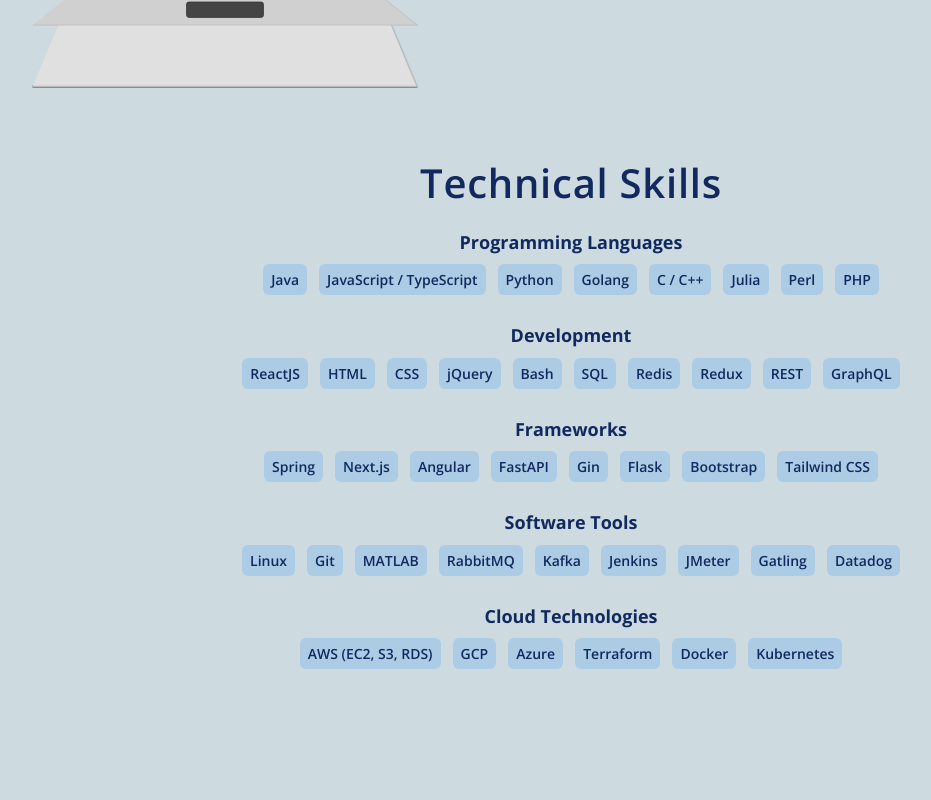
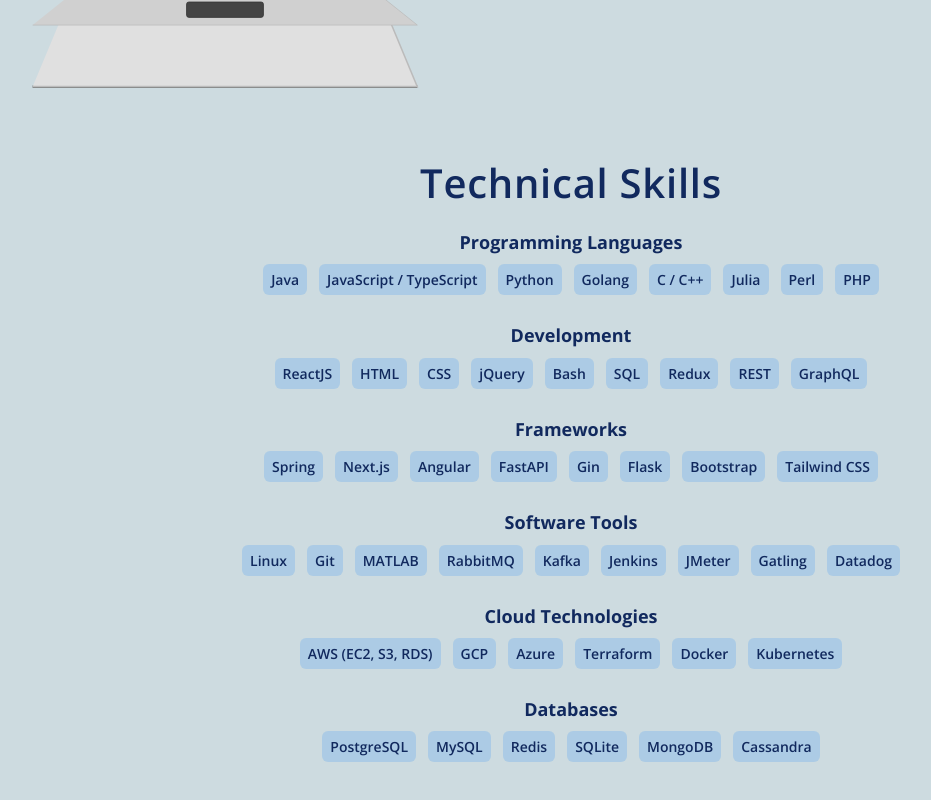
Before and after one commit to ns-krishnakodali/my-portfolio, a React (Vite) app: page /about in a window 1280 px wide. Shown: the part 1418-2218 px from the top of the page, without its empty margins (69-1000 px from the left). Before the commit the page ends 2139 px from the top, so only its background shows below. Built offline with nearby package versions, Linux system fonts and the light colour scheme; no server answers.

Commit message:
chore: update readme and summaries

```diff
--- a/src/constants/about-details.js
+++ b/src/constants/about-details.js
@@ -1,5 +1,5 @@
 export const ABOUT_MYSELF =
-  "I'm a curious and results-driven engineer who thrives on solving complex problems and building systems that create real-world impact. I am driven by a mindset of continuous growth, always looking to push boundaries and deliver practical, innovative solutions. My journey in tech has been shaped by continuous hands-on <Experience> as a Software Engineer, complemented by a strong <Education> background in Computer Science, and applied AI/ML. Currently, I'm exploring the intersection of finance, software, and AI/ML, while actively learning new tools and technologies to stay ahead in these ever-evolving fields. My <Projects> reflect this mindset, blending core engineering principles with intelligent systems to solve practical, real-world challenges.";
+  "I'm a curious and results-driven engineer who thrives on solving complex problems and building systems that have meaningful, real-world impact. I am driven by a mindset of continuous growth, always looking to push boundaries and deliver practical, innovative solutions. My journey in tech has been shaped by continuous hands-on <Experience> as a Software Engineer, complemented by a strong <Education> background in Computer Science, and applied ML. Currently, I'm exploring the intersection of finance, software, and AI/ML, while actively learning new tools and technologies to stay ahead in these ever-evolving fields. My <Projects> reflect this mindset, blending core engineering principles with intelligent systems to solve practical, real-world challenges.";
 
 export const SKILLS_OVERVIEW = [
   {
@@ -14,7 +14,7 @@ export const SKILLS_OVERVIEW = [
     ],
     technologies: [
       'Java',
-      'Javascript',
+      'JavaScript',
       'Golang',
       'C',
       'Spring',
@@ -65,18 +65,7 @@ export const TECHNICAL_SKILLS = [
   },
   {
     category: 'Development',
-    skills: [
-      'ReactJS',
-      'HTML',
-      'CSS',
-      'jQuery',
-      'Bash',
-      'SQL',
-      'Redis',
-      'Redux',
-      'REST',
-      'GraphQL',
-    ],
+    skills: ['ReactJS', 'HTML', 'CSS', 'jQuery', 'Bash', 'SQL', 'Redux', 'REST', 'GraphQL'],
   },
   {
     category: 'Frameworks',
@@ -109,4 +98,8 @@ export const TECHNICAL_SKILLS = [
     category: 'Cloud Technologies',
     skills: ['AWS (EC2, S3, RDS)', 'GCP', 'Azure', 'Terraform', 'Docker', 'Kubernetes'],
   },
+  {
+    category: 'Databases',
+    skills: ['PostgreSQL', 'MySQL', 'Redis', 'SQLite', 'MongoDB', 'Cassandra'],
+  },
 ];
--- a/src/constants/experience-details.js
+++ b/src/constants/experience-details.js
@@ -29,7 +29,7 @@ export const EXPERIENCE_DETAILS = [
           'As an ASDE-2, I collaborated with Albertsons to develop scalable backend systems and responsive, accessible UIs for their digital platforms. Some of my key contributions included developing a Redis-based querying framework using Spring Boot, reducing API latency by 80%, and building a custom charting library from ground up lowering bundle size by 45%. I also improved core platform components, enhancing system performance, reliability, and delivering measurable business outcomes.',
         technologies: [
           'Java',
-          'Javascript',
+          'JavaScript',
           'Spring',
           'Next.js',
           'GraphQL',
@@ -65,7 +65,7 @@ export const EXPERIENCE_DETAILS = [
         company: 'DSSRG, IIT Bhubaneswar',
         companyURL: 'https://ieeexplore.ieee.org/document/10538564',
         summary:
-          "I co-developed and implemented LiPI, a privacy-preserving IoT/WSN data aggregation protocol, at DSSRG, IIT Bhubaneswar. Also, co-authored the research paper detailing this work and published at IEEE TrustCom 2023. Additionally, I optimized LiPI's performance by implementing advanced data segmentation and de-segmentation methods, resulting in a 51% performance improvement.",
+          "I developed and implemented LiPI, a privacy-preserving IoT/WSN data aggregation protocol, at DSSRG, IIT Bhubaneswar. Also, co-authored the research paper detailing this work and published at IEEE TrustCom 2023. Additionally, I optimized LiPI's performance by implementing advanced data segmentation and de-segmentation methods, resulting in a 51% performance improvement.",
         technologies: ['C++', 'Python', 'Contiki OS', 'IoT/WSN'],
         date: '01/2021 - 08/2023',
         location: 'Bhubaneswar, India',
--- a/src/constants/project-details.js
+++ b/src/constants/project-details.js
@@ -15,6 +15,13 @@ export const PROJECTS_DETAILS = [
     categories: ['se', 'aiml', 'finance'],
   },
   {
+    title: 'Trading Simulator',
+    description: 'A trading simulator for testing trading strategies and analysis.',
+    techstack: ['Next.js', 'Python'],
+    githubLink: 'https://github.com/ns-krishnakodali/fin-risk-optimization',
+    categories: ['se', 'finance'],
+  },
+  {
     title: 'Risk Optimization',
     description: 'A risk assessment application for evaluating and predicting financial risks.',
     techstack: ['Python', 'Tensorflow'],
@@ -24,7 +31,7 @@ export const PROJECTS_DETAILS = [
   {
     title: 'Veritas AI',
     description: 'A personal RAG-based AI assistant that answers questions about me.',
-    techstack: ['Typescript', 'NextJS', 'Python'],
+    techstack: ['Typescript', 'Next.js', 'Python'],
     githubLink: 'https://github.com/ns-krishnakodali/veritas-ai',
     categories: ['se', 'aiml'],
   },
@@ -39,7 +46,7 @@ export const PROJECTS_DETAILS = [
   {
     title: 'Q File Share',
     description: 'Secure file sharing application using Post-Quantum Cryptography protocols',
-    techstack: ['Typescript', 'NextJS', 'Python'],
+    techstack: ['Typescript', 'Next.js', 'Python'],
     githubLink: 'https://github.com/ns-krishnakodali/q-file-share',
     categories: ['se'],
   },
@@ -65,11 +72,4 @@ export const PROJECTS_DETAILS = [
     githubLink: 'https://github.com/ns-krishnakodali/email-server',
     categories: '',
   },
-  {
-    title: 'QRC Scanner',
-    description: 'QR code generator and scanner to create or read codes based on user input.',
-    techstack: ['Android Studio', 'Java'],
-    githubLink: 'https://github.com/ns-krishnakodali/qrc-generator-scanner',
-    categories: '',
-  },
 ];
```
Also changed, not shown: 1 other file (tests, documents, lock files or other folders).
